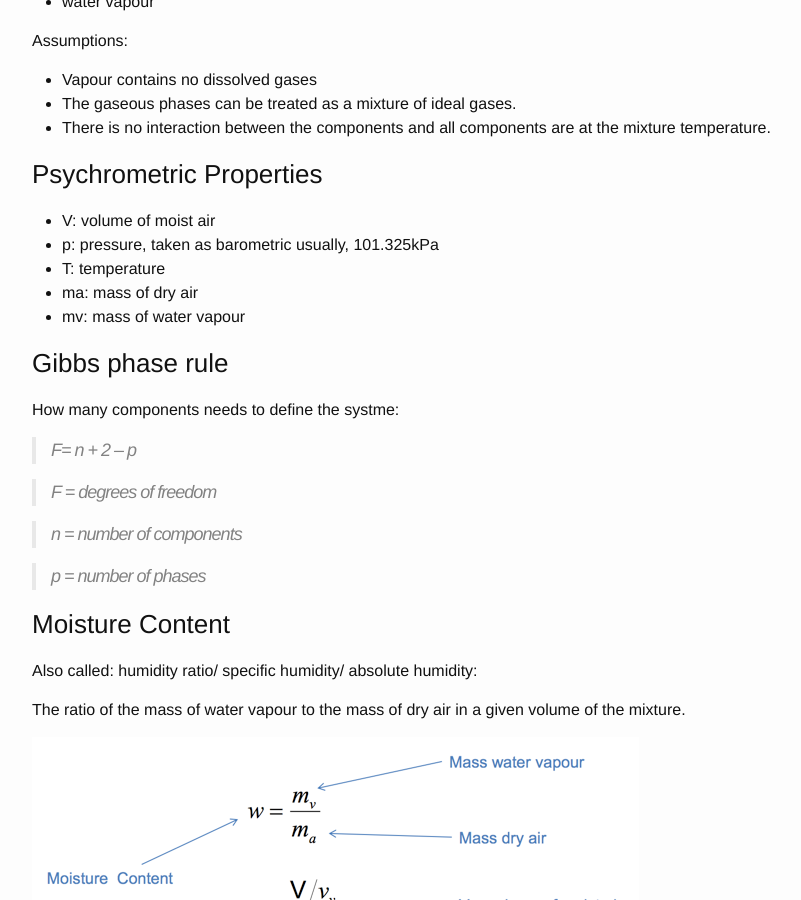
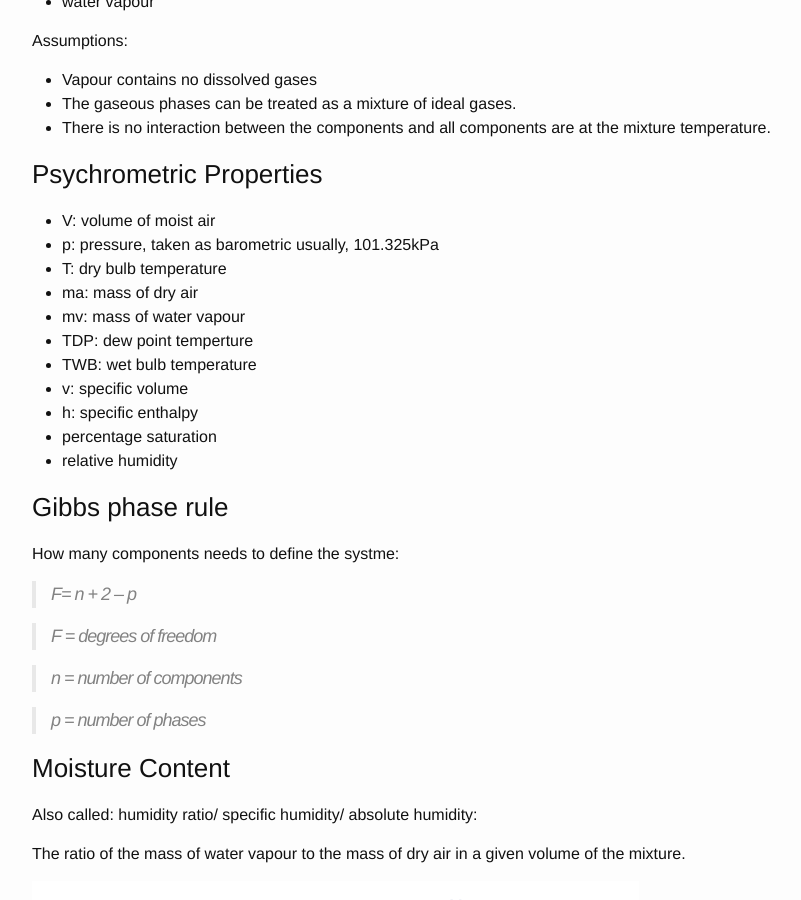
Before and after one commit to albertzhc/albertzhc.github.io, a Jekyll site: the page built from _posts/2017-08-13-AirConditioning.md, in a window 1280 px wide and 900 px high, scrolled down 911 px. Shown: the whole window, without its empty margins (238-1039 px from the left). Built offline with Jekyll 4.4.1, drawn with Linux system fonts in a browser that asks for light colours.

```diff
--- a/_posts/2017-08-13-AirConditioning.md
+++ b/_posts/2017-08-13-AirConditioning.md
@@ -45,9 +45,15 @@ Assumptions:
 
 - V: volume of moist air
 - p: pressure, taken as barometric usually, 101.325kPa
-- T: temperature
+- T: dry bulb temperature
 - ma: mass of dry air
 - mv: mass of water vapour
+- TDP: dew point temperture
+- TWB: wet bulb temperature
+- v: specific volume
+- h: specific enthalpy
+- percentage saturation
+- relative humidity
 
 ### Gibbs phase rule
 
```
Also changed, not shown: _posts/2017-08-25-MechineConditionMonitoring.md (added, +58 -0 lines), _posts/Be a researcher.md (added, +8 -0 lines), images/Snip20171024_10.png (added), images/Snip20171024_11.png (added), images/Snip20171024_8.png (added).
